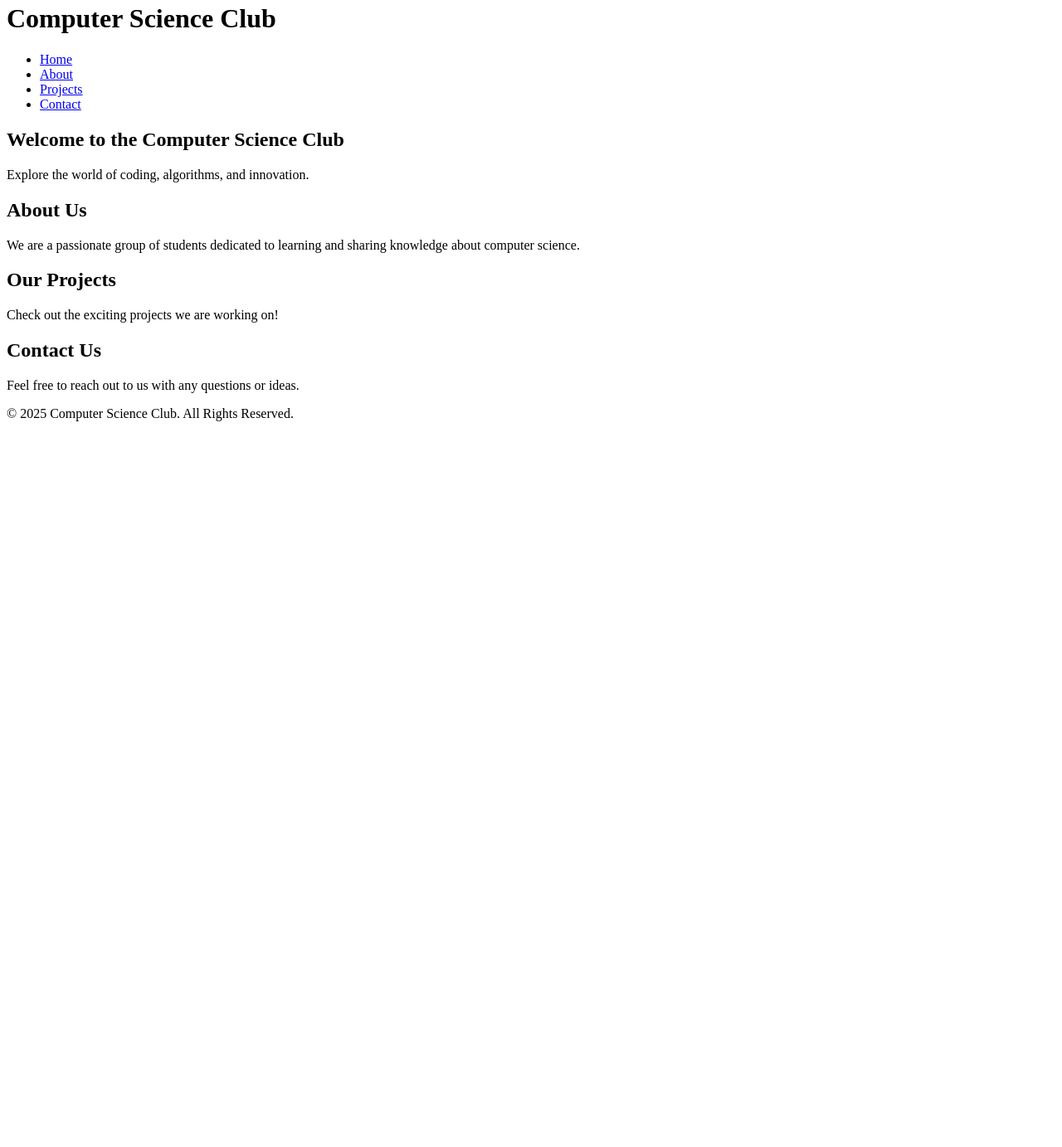
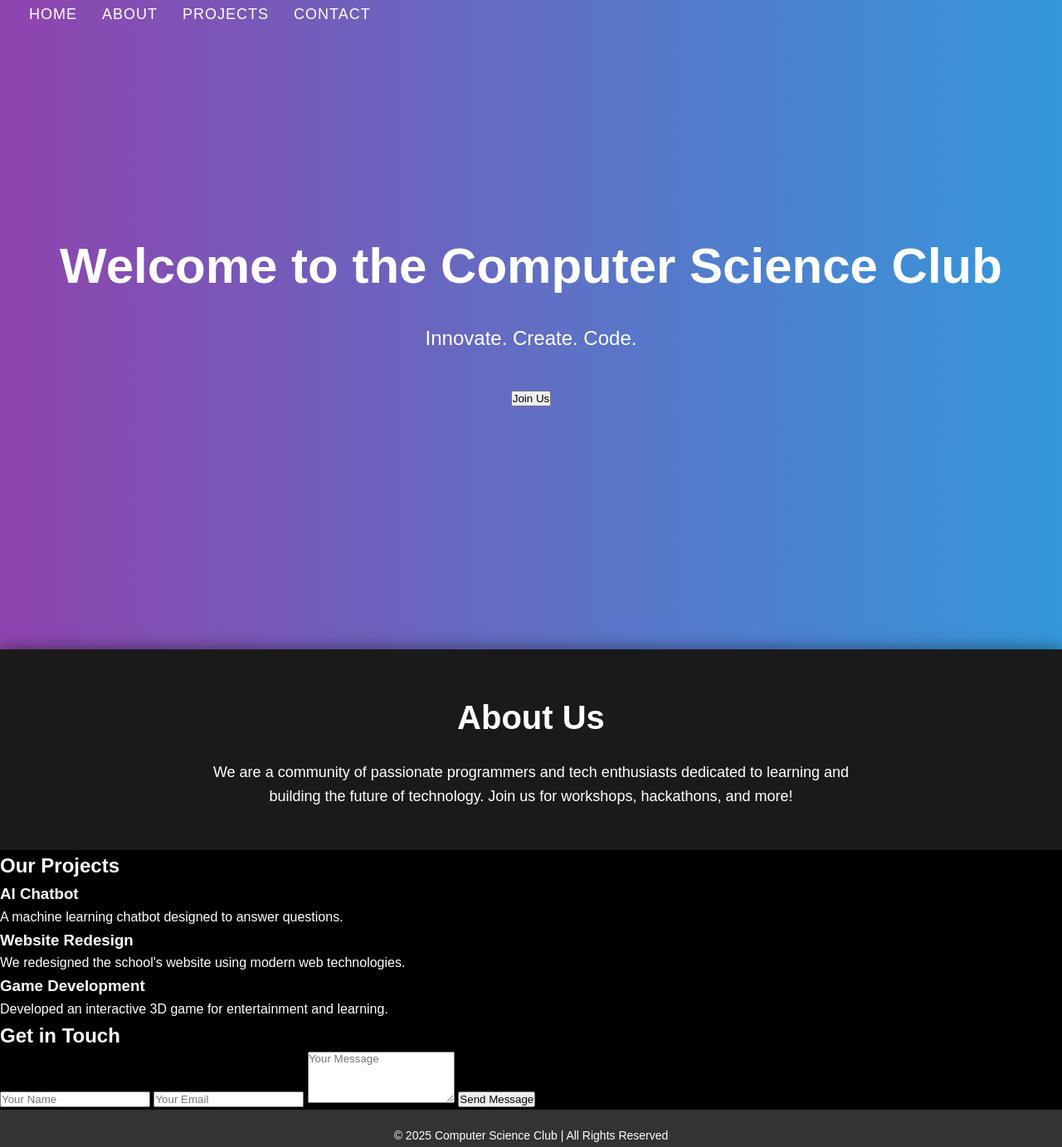
Before and after one commit to Aidenn8/Aidenn8.github.io, a plain HTML site: page index.html in a window 1280 px wide. Shown: the part 17-1400 px from the top of the page at 83% size. Before the commit the page ends 800 px from the top, so only its background shows below. Drawn offline with Linux system fonts and the light colour scheme.

Commit message:
Update index.html

```diff
--- a/index.html
+++ b/index.html
@@ -4,55 +4,72 @@
   <meta charset="UTF-8">
   <meta name="viewport" content="width=device-width, initial-scale=1.0">
   <title>Computer Science Club</title>
-    <link rel="stylesheet" href="style.css">
+  <link rel="stylesheet" href="styles.css">
+  <script defer src="script.js"></script>
 </head>
 <body>
-    <header>
-        <div class="logo">
-            <h1>Computer Science Club</h1>
-        </div>
+  <div class="wrapper">
+    <header class="header">
       <nav>
         <ul>
-                <li><a href="#home">Home</a></li>
-                <li><a href="#about">About</a></li>
-                <li><a href="#projects">Projects</a></li>
-                <li><a href="#contact">Contact</a></li>
+          <li><a href="#home" class="nav-link">Home</a></li>
+          <li><a href="#about" class="nav-link">About</a></li>
+          <li><a href="#projects" class="nav-link">Projects</a></li>
+          <li><a href="#contact" class="nav-link">Contact</a></li>
         </ul>
       </nav>
     </header>
 
-    <section id="home">
-        <div class="content">
-            <h2>Welcome to the Computer Science Club</h2>
-            <p>Explore the world of coding, algorithms, and innovation.</p>
+    <section id="home" class="hero">
+      <div class="hero-content">
+        <h1 class="hero-title">Welcome to the Computer Science Club</h1>
+        <p class="hero-subtitle">Innovate. Create. Code.</p>
+        <button class="cta-button">Join Us</button>
       </div>
     </section>
 
-    <section id="about">
-        <div class="content">
-            <h2>About Us</h2>
-            <p>We are a passionate group of students dedicated to learning and sharing knowledge about computer science.</p>
+    <section id="about" class="about">
+      <div class="about-content">
+        <h2 class="section-title">About Us</h2>
+        <p class="section-text">We are a community of passionate programmers and tech enthusiasts dedicated to learning and building the future of technology. Join us for workshops, hackathons, and more!</p>
       </div>
     </section>
 
-    <section id="projects">
-        <div class="content">
-            <h2>Our Projects</h2>
-            <p>Check out the exciting projects we are working on!</p>
+    <section id="projects" class="projects">
+      <div class="projects-header">
+        <h2 class="section-title">Our Projects</h2>
+      </div>
+      <div class="project-cards">
+        <div class="project-card">
+          <h3>AI Chatbot</h3>
+          <p>A machine learning chatbot designed to answer questions.</p>
+        </div>
+        <div class="project-card">
+          <h3>Website Redesign</h3>
+          <p>We redesigned the school's website using modern web technologies.</p>
+        </div>
+        <div class="project-card">
+          <h3>Game Development</h3>
+          <p>Developed an interactive 3D game for entertainment and learning.</p>
+        </div>
       </div>
     </section>
 
-    <section id="contact">
-        <div class="content">
-            <h2>Contact Us</h2>
-            <p>Feel free to reach out to us with any questions or ideas.</p>
+    <section id="contact" class="contact">
+      <div class="contact-header">
+        <h2 class="section-title">Get in Touch</h2>
       </div>
+      <form class="contact-form">
+        <input type="text" placeholder="Your Name" class="input-field" required />
+        <input type="email" placeholder="Your Email" class="input-field" required />
+        <textarea placeholder="Your Message" class="input-field" rows="4" required></textarea>
+        <button type="submit" class="cta-button">Send Message</button>
+      </form>
     </section>
 
-    <footer>
-        <p>&copy; 2025 Computer Science Club. All Rights Reserved.</p>
+    <footer class="footer">
+      <p>&copy; 2025 Computer Science Club | All Rights Reserved</p>
     </footer>
-
-    <script src="script.js"></script>
+  </div>
 </body>
 </html>
```
Lines whose indentation alone changed are shown as unchanged.
